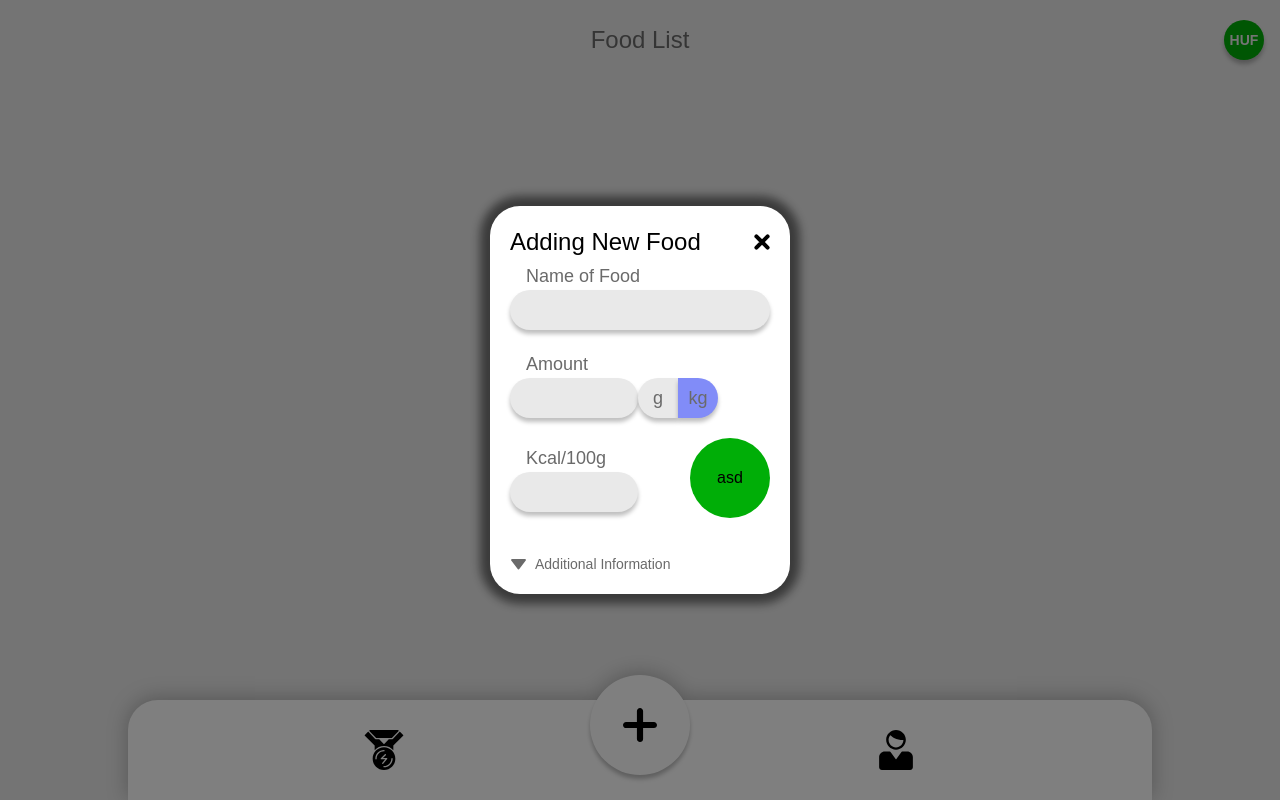
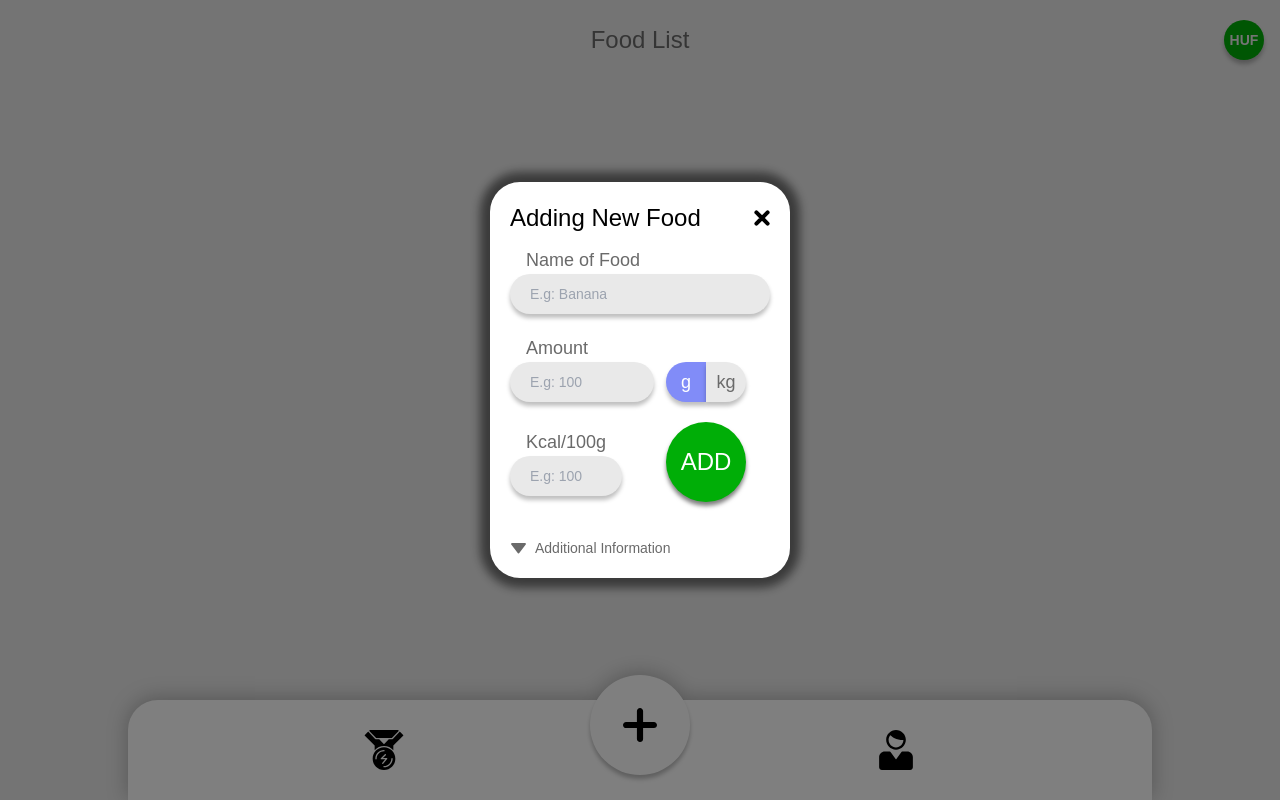
Before and after one commit to RakeMeUp/Kcal-Counter, a React (Create React App) app: page / in a window 1280 px wide. Both pictures are taken after a click on the button 640 px from the left and 725 px from the top of the page. Built offline with nearby package versions, Linux system fonts and the light colour scheme.

Commit message:
fixed add item style

```diff
--- a/src/comps/navbar.jsx
+++ b/src/comps/navbar.jsx
@@ -16,6 +16,7 @@ export default class navbar extends Component {
             nameInput: "",
             amountInput:"",
             kcalInput: "",
+            amountType: "g",
             additional: {
                 proteinInput:"",
                 carbsInput:"",
@@ -31,11 +32,24 @@ export default class navbar extends Component {
             name: this.state.nameInput,
             amount: this.state.amountInput,
             kcal: this.state.kcalInput,
+            amountType: this.state.amountType,
             additional: {
                 protein: this.state.additional.proteinInput,
                 carbs: this.state.additional.carbsInput,
                 fat: this.state.additional.fatInput,
                 salt: this.state.additional.saltInput,
+            }
+        });
+        this.setState({
+            nameInput: "",
+            amountInput:"",
+            kcalInput: "",
+            amountType: "g",
+            additional: {
+                proteinInput:"",
+                carbsInput:"",
+                fatInput:"",
+                saltInput:"",
             }
         })
     }
@@ -43,7 +57,7 @@ export default class navbar extends Component {
     AddingModal = () =>{
         return (
             <div onClick={()=>{this.setState({modalOpen: !this.state.modalOpen})}} className='modal-bg z-50'>
-                <div onClick={(e)=>{e.stopPropagation()}} className='modal-body bg-white w-[300px]'>
+                <div onClick={(e)=>{e.stopPropagation()}} className='modal-body mb-10 bg-white w-[300px]'>
                     <div className='flex justify-between items-center pt-4 pl-5 pr-2'>
                         {/* HEAD */}
                         <div className='text-2xl font-medium'>Adding New Food</div>
@@ -58,11 +72,12 @@ export default class navbar extends Component {
 
                             {/* NAME OF FOOD */}
                             <label className='flex flex-col mb-5'>
-                                <span className='ml-4 text-lg text-paletteGray'>Name of Food</span>
+                                <span className='ml-4 mt-2 text-lg text-paletteGray'>Name of Food</span>
                                 <input type="text"
                                     className='inputText h-10'
                                     value={this.state.nameInput}
                                     onChange={(e)=>{this.setState({nameInput: e.target.value})}}
+                                    placeholder='E.g: Banana'
                                     />
                             </label>
 
@@ -70,29 +85,42 @@ export default class navbar extends Component {
                             <label className='flex flex-col mb-5'>
                                 <span className='ml-4 text-lg text-paletteGray'>Amount</span>
                                 <div className='flex'>
-                                <input type="number"
-                                        className='inputText h-10 w-32'
-                                        value={this.state.amountInput}
-                                        onChange={(e)=>{this.setState({amountInput: e.target.value})}}/>
-
-
-                                    <div className='flex'>
-                                        <div className='text-lg font-light text-paletteGray bg-paletteBG w-10 h-10 flex items-center justify-center rounded-l-full figShadow'>g</div>
-                                        <div className='text-lg font-light text-paletteGray bg-indigo-400 w-10 h-10 flex items-center justify-center rounded-r-full figShadow'>kg</div>
+                                    <input type="number"
+                                            className='inputText h-10 w-36'
+                                            value={this.state.amountInput}
+                                            onChange={(e)=>{this.setState({amountInput: e.target.value})}}
+                                            placeholder="E.g: 100"
+                                    />
+                                    <div className='flex ml-3'>
+                                        <div onClick={()=>{this.setState({amountType: "g"})}}
+                                            className={`text-lg ${this.state.amountType === "g" ? "bg-indigo-400 text-white" : "bg-paletteBG font-light text-paletteGray"}
+                                                        w-10 h-10 flex items-center justify-center rounded-l-full figShadow`}>
+                                            g
+                                        </div>
+                                        <div onClick={()=>{this.setState({amountType: "kg"})}}
+                                            className={`text-lg ${this.state.amountType === "kg" ? "bg-indigo-400 text-white" : "bg-paletteBG font-light text-paletteGray"}
+                                                        w-10 h-10 flex items-center justify-center rounded-r-full figShadow`}>
+                                            kg
+                                        </div>
                                     </div>
                                 </div>
                             </label>
 
-                            <div className='flex justify-between items-center'>
+                            <div className='flex items-center'>
                                 {/* KCAL/100g */}
                                 <label className='flex flex-col'>
                                     <span className='ml-4 text-lg text-paletteGray'>Kcal/100g</span>
                                     <input type="number"
-                                            className='inputText h-10 w-32'
+                                            className='inputText h-10 w-28'
                                             value={this.state.kcalInput}
-                                            onChange={(e)=>{this.setState({kcalInput: e.target.value})}}/>
+                                            onChange={(e)=>{this.setState({kcalInput: e.target.value})}}
+                                            placeholder="E.g: 100"
+                                            />
                                 </label>
-                                <button type="submit" className='bg-paletteGreen rounded-full w-20 h-20'>asd</button>
+                                <button type="submit"
+                                        className='bg-paletteGreen figShadowBig
+                                        rounded-full ml-11 w-20 h-20 text-2xl
+                                        font-medium text-white active:shadow-none active:brightness-75'>ADD</button>
                             </div>
 
 
@@ -114,12 +142,14 @@ export default class navbar extends Component {
                                         <label className='w-full flex flex-col items-center'>
                                             <span className='ml-4 text-lg text-paletteGray'>Protein(g)</span>
                                             <input type="number"
-                                                    className='inputText h-10 w-32'
+                                                    className='inputText h-10 w-28 mb-4'
                                                     value={this.state.proteinInput}
                                                     onChange={(e)=>{this.setState({
                                                         additional: {
                                                             ...this.state.additional,
-                                                            proteinInput: e.target.value}})}}/>
+                                                            proteinInput: e.target.value}})}}
+                                                            placeholder="E.g: 100"
+                                                            />
 
                                         </label>
 
@@ -127,11 +157,13 @@ export default class navbar extends Component {
                                         <label className='w-full flex flex-col items-center'>
                                             <span className='text-lg text-paletteGray'>Carbs(g)</span>
                                             <input type="number"
-                                                    className='inputText h-10 w-32'
+                                                    className='inputText h-10 w-28 mb-4'
                                                     value={this.state.carbsInput}
                                                     onChange={(e)=>{this.setState({additional:{
                                                         ...this.state.additional,
-                                                        carbsInput: e.target.value}})}}/>
+                                                        carbsInput: e.target.value}})}}
+                                                        placeholder="E.g: 100"
+                                                        />
 
                                         </label>
                                     </div>
@@ -140,11 +172,13 @@ export default class navbar extends Component {
                                         <label className='w-full flex flex-col items-center'>
                                             <span className='ml-4 text-lg text-paletteGray'>Fat(g)</span>
                                             <input type="number"
-                                                    className='inputText h-10 w-32'
+                                                    className='inputText h-10 w-28'
                                                     value={this.state.fatInput}
                                                     onChange={(e)=>{this.setState({additional:{
                                                         ...this.state.additional,
-                                                        fatInput: e.target.value}})}}/>
+                                                        fatInput: e.target.value}})}}
+                                                        placeholder="E.g: 100"
+                                                        />
 
                                         </label>
 
@@ -152,11 +186,13 @@ export default class navbar extends Component {
                                         <label className='w-full flex flex-col items-center mb-7'>
                                                 <span className='text-lg text-paletteGray'>Salt(g)</span>
                                                 <input type="number"
-                                                    className='inputText h-10 w-32'
+                                                    className='inputText h-10 w-28'
                                                     value={this.state.saltInput}
                                                     onChange={(e)=>{this.setState({additional:{
                                                         ...this.state.additional,
-                                                        saltInput: e.target.value}})}}/>
+                                                        saltInput: e.target.value}})}}
+                                                        placeholder="E.g: 100"
+                                                        />
 
                                         </label>
                                     </div>
--- a/src/index.css
+++ b/src/index.css
@@ -74,6 +74,11 @@ main {
   .figShadow {
     box-shadow: 0px 4px 4px 0px rgba(0, 0, 0, 0.25);
   }
+
+  .figShadowBig {
+    box-shadow: 0px 4px 4px 0px rgba(0, 0, 0, 0.5);
+  }
+
   .inputText {
     @apply rounded-full px-5 bg-paletteBG figShadow text-sm focus:outline-none focus:border-[1px] focus:border-black;
   }
```
